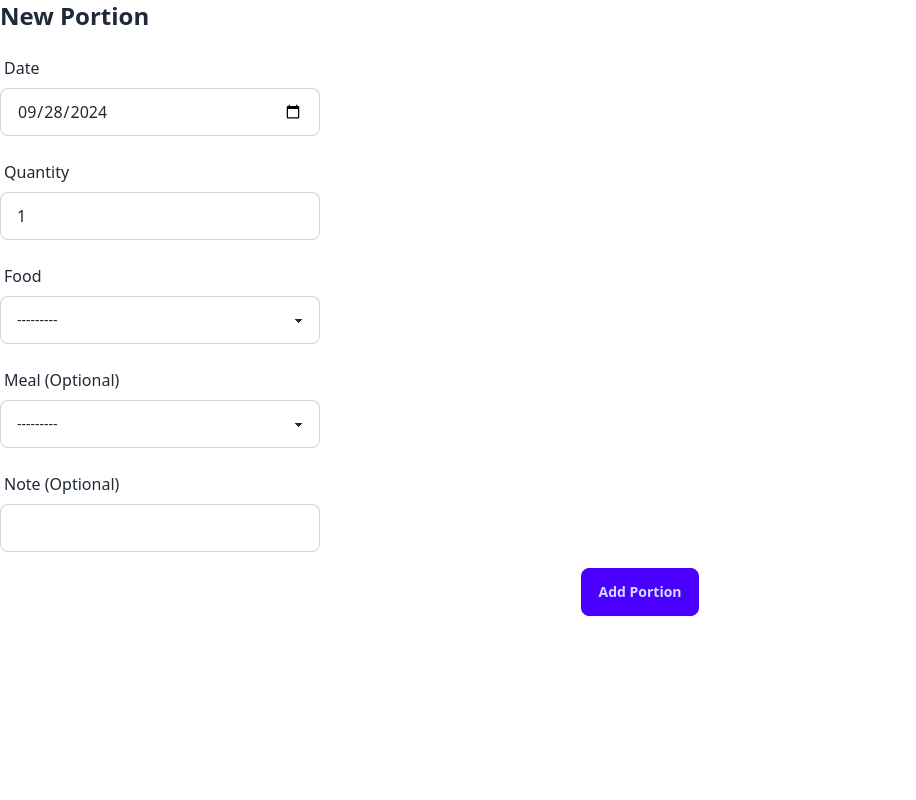
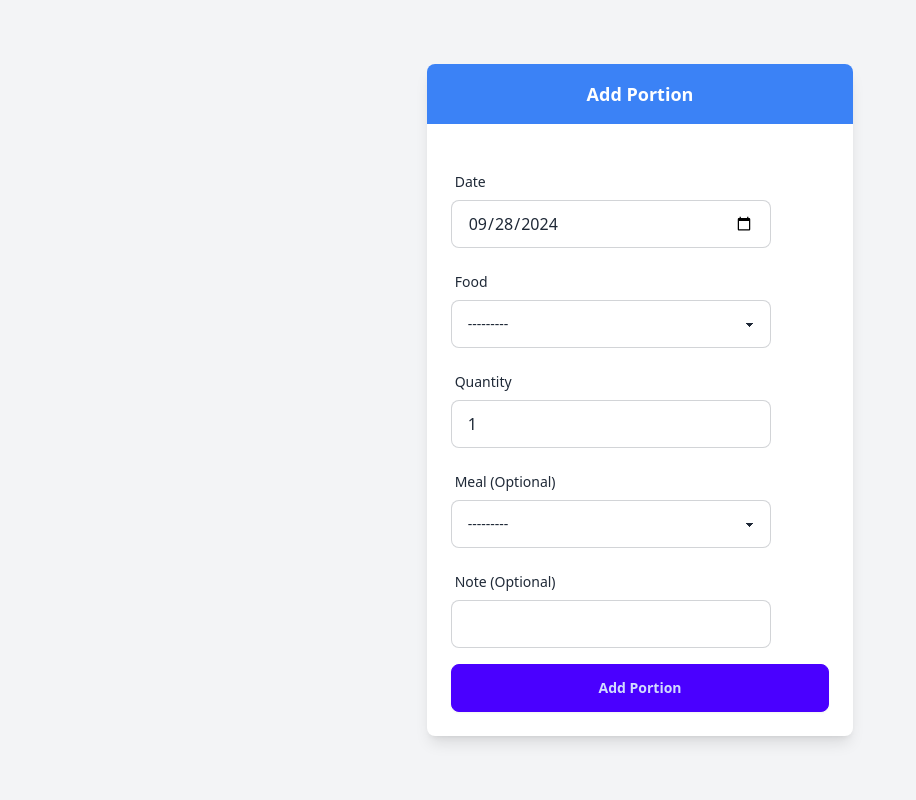
Before and after one commit to susrik/django-nutrition, a Django app: page /nutrition/add-portion/ in a window 1280 px wide. Shown: the part 64-864 px from the top of the page, without its empty margins (0-916 px from the left). Before the commit the page ends 680 px from the top, so only its background shows below. Run offline with Django 5.2, Linux system fonts and the light colour scheme; the visitor is signed in with stand-in values (Sample User, id 1); data that the repository does not hold is empty.

Commit message:
prettier forms

```diff
--- a/nutrition/templates/nutrition/add_portion.html
+++ b/nutrition/templates/nutrition/add_portion.html
@@ -3,49 +3,84 @@
 {% block title %}Add Portion{% endblock %}
 
 {% block content %}
-    <div class="container mx-auto py-8">
+<div class="flex justify-center items-center min-h-screen bg-gray-100">
+    <div class="w-full max-w-md lg:w-1/3 mx-auto">
 
-        <h1 class="text-2xl font-bold mb-4">New Portion</h1>
+        <!-- Form Container -->
+      <div class="shadow-lg rounded-lg overflow-hidden bg-white">
 
-        <form method="post" class="space-y-4">
+        <!-- Blue Bar at the Top -->
+        <div class="bg-blue-500 text-white p-4 text-center">
+          <h2 class="text-lg font-bold">Add Portion</h2>
+        </div>
+
+        <!-- Error Message (conditionally displayed if there's an error) -->
+        {% if form.errors %}
+            <div class="bg-red-100 border border-red-500 text-red-700 px-4 py-2 my-2 w-full mx-auto">
+          <p>{{ form.non_field_errors }}</p>
+          {% for field in form %}
+              {% for error in field.errors %}
+              <p>{{ error }}</p>
+              {% endfor %}
+          {% endfor %}
+        </div>
+        {% endif %}
+
+        <!-- Form Fields -->
+        <form method="post" class="p-6 space-y-4">
             {% csrf_token %}
 
             <!-- Date field -->
-            <div class="grid grid-cols-2 gap-4 items-center">
-                <label class="text-right label">Date</label>
+            <div class="form-control">
+                <label class="label">
+                    <span class="label-text">Date</span>
+                </label>
                 <div>{{ form.date }}</div>
             </div>
 
+            <!-- Food field -->
+            <div class="form-control">
+                <label class="label">
+                    <span class="label-text">Food</span>
+                </label>
+                <div>{{ form.food }}</div>
+            </div>
+
             <!-- Quantity field -->
-            <div class="grid grid-cols-2 gap-4 items-center">
-                <label class="text-right label">Quantity</label>
+            <div class="form-control">
+                <label class="label">
+                    <span class="label-text">Quantity</span>
+                </label>
                 <div>{{ form.quantity }}</div>
             </div>
 
-            <!-- Food field -->
-            <div class="grid grid-cols-2 gap-4 items-center">
-                <label class="text-right label">Food</label>
-                <div>{{ form.food }}</div>
-            </div>
-
             <!-- Meal field (optional) -->
-            <div class="grid grid-cols-2 gap-4 items-center">
-                <label class="text-right label">Meal (Optional)</label>
+            <div class="form-control">
+                <label class="label">
+                    <span class="label-text">Meal (Optional)</span>
+                </label>
                 <div>{{ form.meal }}</div>
             </div>
 
             <!-- Note field (optional) -->
-            <div class="grid grid-cols-2 gap-4 items-center">
-                <label class="text-right label">Note (Optional)</label>
+            <div class="form-control">
+                <label class="label">
+                    <span class="label-text">Note (Optional)</span>
+                </label>
                 <div>{{ form.note }}</div>
             </div>
 
-            <!-- Submit button -->
-            <div class="grid grid-cols-2 gap-4">
+            <!-- Submit Button -->
+            <div class="form-control mt-6">
                 <div class="col-span-2 text-center">
-                    <button type="submit" class="btn btn-primary">Add Portion</button>
+                    <button type="submit" class="btn btn-primary w-full">Add Portion</button>
                 </div>
             </div>
+
         </form>
+      </div>
     </div>
+  </div>
+
+</div>
 {% endblock %}
```
Also changed, not shown: nutrition/templates/nutrition/login.html (+60 -19 lines).
